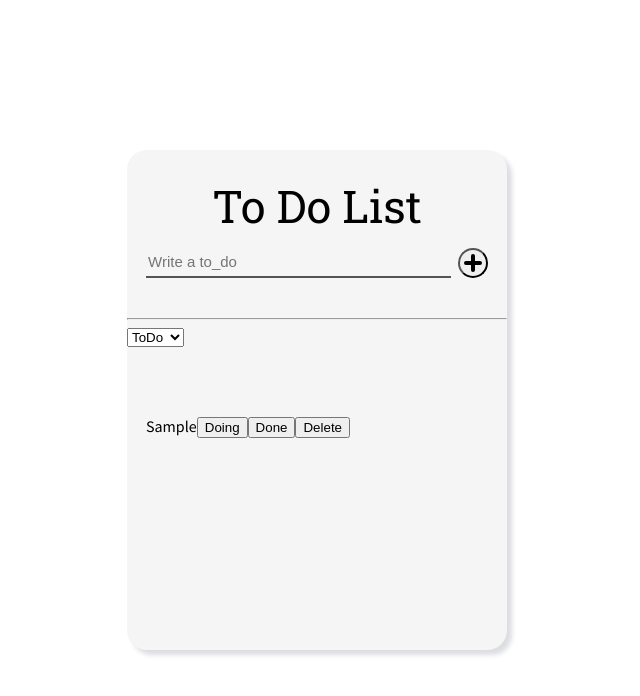
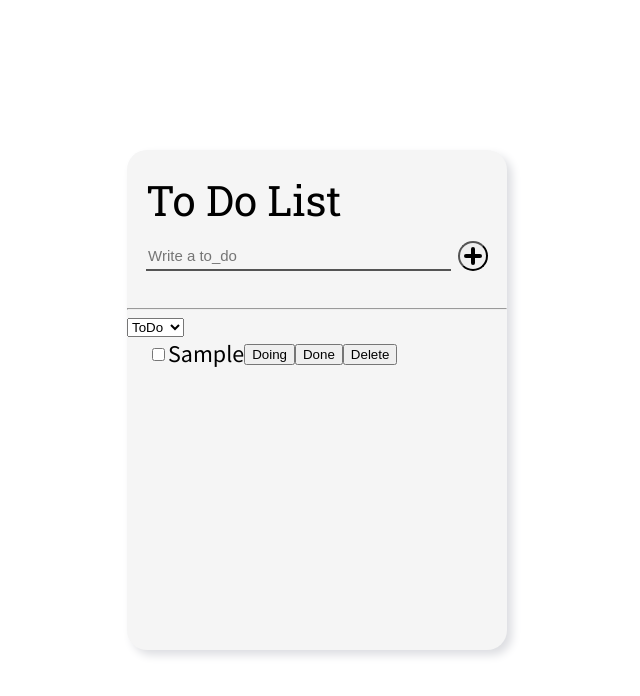
Before and after one commit to YuchanJung/todolist, a React (Create React App) app: page / in a window 1280 px wide. Both pictures are taken after typing "Sample" into the empty fields and a click on the button 796 px from the left and 262 px from the top of the page. Shown: the top 696 px of the page, without its empty margins (323-963 px from the left). Built offline with nearby package versions, Linux system fonts and the light colour scheme.

Commit message:
make checkbox for todo

```diff
--- a/src/atom.tsx
+++ b/src/atom.tsx
@@ -10,6 +10,7 @@ export interface IToDo {
   text: string;
   id: number;
   category: Categories;
+  checked: boolean;
 }
 
 export const toDosState = atom<IToDo[]>({
--- a/src/components/CreateToDo.tsx
+++ b/src/components/CreateToDo.tsx
@@ -80,7 +80,7 @@ function CreateToDo() {
     const setToDos = useSetRecoilState(toDosState);
     const category = useRecoilValue(categoryState);
     const onValid = ({ toDo }: IForm) => {
-      setToDos((prev) => [{ text: toDo, id: Date.now(), category }, ...prev]);
+      setToDos((prev) => [{ text: toDo, id: Date.now(), category, checked: false }, ...prev]);
       setValue("toDo", "");
     };
     return (
--- a/src/components/ToDo.tsx
+++ b/src/components/ToDo.tsx
@@ -1,21 +1,33 @@
 import React from "react";
-import { useSetRecoilState } from "recoil";
+import { useRecoilState } from "recoil";
 import styled from "styled-components";
 import { Categories, IToDo, toDosState } from "../atom";
 
 const ToDoContainer = styled.div`
+  display: flex;
+  align-items: center;
   width: 90%;
+  font-size: 24px;
+  padding: 5px 2px;
 `;
 
-function ToDo({ text, category, id }: IToDo) {
-  const setToDos = useSetRecoilState(toDosState);
+const ToDoInput = styled.input`
+  :checked + label {
+    color: #aeaeb1;
+    text-decoration: line-through;
+  }
+`;
+
+
+function ToDo({ text, category, id, checked }: IToDo) {
+  const [toDos, setToDos] = useRecoilState(toDosState);
   const onClick = (event: React.MouseEvent<HTMLButtonElement>) => {
     const {
       currentTarget: { name },
     } = event;
     setToDos((oldToDos) => {
       const targetIndex = oldToDos.findIndex((toDo) => toDo.id === id);
-      const newToDo = { text, id, category: name as Categories };
+      const newToDo = { text, id, category: name as Categories, checked };
       // console.log(newToDo) -> error handling
       return name !== "DELETE"
         ? [
@@ -29,9 +41,26 @@ function ToDo({ text, category, id }: IToDo) {
           ];
     });
   };
+  const onChange = () => {
+    setToDos((oldToDos) => {
+      const targetIndex = oldToDos.findIndex((toDo) => toDo.id === id);
+      const newToDo = {text, id, category, checked: !checked}
+      return [
+        ...oldToDos.slice(0, targetIndex),
+        newToDo,
+        ...oldToDos.slice(targetIndex + 1),
+      ];
+    });
+  }
   return (
     <ToDoContainer>
-      <span>{text}</span>
+      <ToDoInput
+        type="checkbox"
+        checked={checked}
+        onChange={onChange}
+        id={id + ""}
+      />
+      <label htmlFor={id + ""}>{text}</label>
       {category !== Categories.TO_DO && (
         <button name={Categories.TO_DO} onClick={onClick}>
           To Do
--- a/src/components/ToDoList.tsx
+++ b/src/components/ToDoList.tsx
@@ -10,11 +10,11 @@ const Container = styled.div`
   height: 500px;
   border-radius: 20px;
   background-color: ${(props) => props.theme.cardBgColor};
-  box-shadow: 5px 5px 5px ${(props) => props.theme.cardShadowColor};
+  box-shadow: 5px 5px 10px ${(props) => props.theme.cardShadowColor};
 `;
 
 const Header = styled.header`
-  height: 20vh;
+  height: 30%;
   display: flex;
   flex-direction: column;
   justify-content: center;
@@ -22,18 +22,17 @@ const Header = styled.header`
 `;
 
 const Title = styled.h1`
+  width: 90%;
   font-family: 'Roboto Slab', serif;
-  font-size: 45px;
-  margin: 15px 0px;
+  font-size: 42px;
+  margin: 15px 5px;
 `;
 
 const Body = styled.div`
-  min-height: 20vh;
   display: flex;
   flex-direction: column;
   justify-content: center;
   align-items: center;
-  background-color: ${(props) => props.theme.cardBgColor};
 `;
 
 function WholeList() {
```
